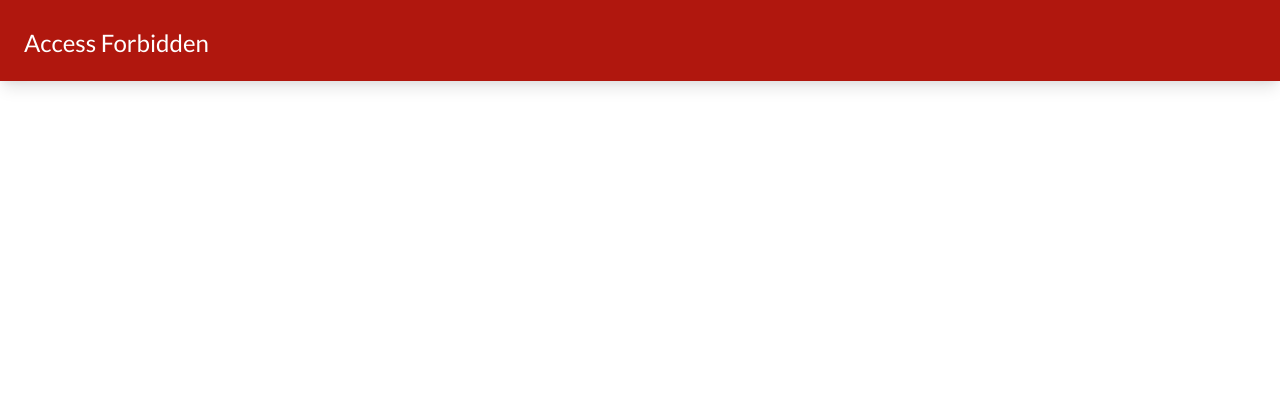
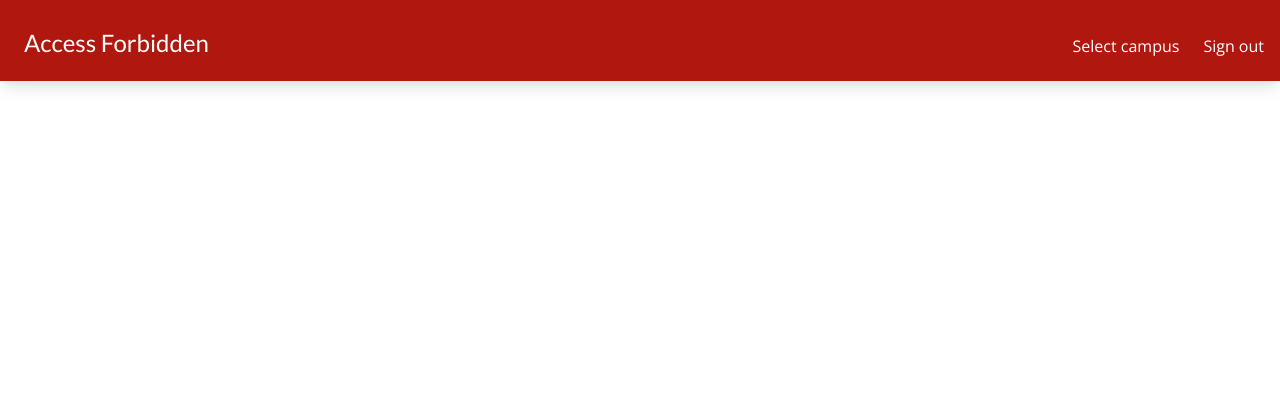
Before and after one commit to le717/foodbank, a Python web app: template app/templates/errors/403.html in a window 1280 px wide. Shown: the top 420 px of the page. Run offline with Jinja, Linux system fonts and the light colour scheme; the template is opened without the code that fills it, so the values that code supplies are empty; style sheets or scripts are compiled from the project's sources.

Commit message:
Add basic nav

```diff
--- a/app/core/forms.py
+++ b/app/core/forms.py
@@ -18,7 +18,7 @@ class FormSignIn(FlaskForm):
         "Password",
         id="form-signin-password",
         validators=[DataRequired()],
-        render_kw={"placeholder": "•••••••••", "autocomplete": "current-password"},
+        render_kw={"placeholder": "Password", "autocomplete": "current-password"},
     )
     remember_me = BooleanField("Remember me", id="form-signin-remember")
     submit = SubmitField("Sign in")
--- a/app/static/css/components/base.css
+++ b/app/static/css/components/base.css
@@ -17,6 +17,10 @@ main {
 
 a {
   @apply no-underline;
+  @apply border-b-2;
+  @apply border-solid;
+  @apply border-transparent;
+  transition: border-color 0.2s ease;
 }
 
 .skip-to-content {
--- a/app/static/css/components/header.css
+++ b/app/static/css/components/header.css
@@ -1,5 +1,6 @@
 header {
   @apply flex;
+  @apply flex-col;
   @apply justify-center;
   @apply w-full;
   @apply bg-compassion-red;
@@ -17,7 +18,6 @@ header .title {
   @apply tracking-wide;
   @apply text-3xl;
   @apply font-bold;
-  @apply mr-2;
   text-shadow: 1px 1px 3px rgba(0, 0, 0, 0.25);
 }
 
@@ -28,6 +28,26 @@ header .page-title {
   @apply font-normal;
 }
 
+.primary-nav {
+  @apply text-center;
+}
+
+.primary-nav li {
+  @apply flex;
+  @apply justify-center;
+}
+
+.primary-nav a {
+  @apply mt-2;
+  @apply mr-6;
+  @apply text-white;
+}
+.primary-nav a:last-of-type {
+  @apply mr-0;
+}
+.primary-nav a:hover {
+  @apply border-white;
+}
 
 @screen sm {
   header .page-title {
@@ -37,6 +57,16 @@ header .page-title {
 
 @screen md {
   header {
-    @apply justify-start;
+    @apply flex-row;
+    @apply justify-between;
+    @apply items-baseline;
+  }
+
+  header .title {
+    @apply mr-2;
+  }
+
+  .primary-nav a {
+    @apply mt-auto;
   }
 }
--- a/app/templates/partials/header.html
+++ b/app/templates/partials/header.html
@@ -1,6 +1,8 @@
-<header class="">
+<header>
   <div class="wordmark">
     <h1 class="title">{{ APP_NAME }}</h1>
     <h2 class="page-title">{{ page_title }}</h2>
   </div>
+
+  {% include 'partials/navbar.jinja2' %}
 </header>
--- /dev/null
+++ b/app/templates/partials/navbar.jinja2
@@ -0,0 +1,8 @@
+<nav class="primary-nav">
+  <ul>
+    <li>
+      <a href="{{ url_for('records.campus_select') }}">Select campus</a>
+      <a href="{{ url_for('root.sign_out') }}">Sign out</a>
+    </li>
+  </ul>
+</nav>
```
Also changed, not shown: 1 other file.
